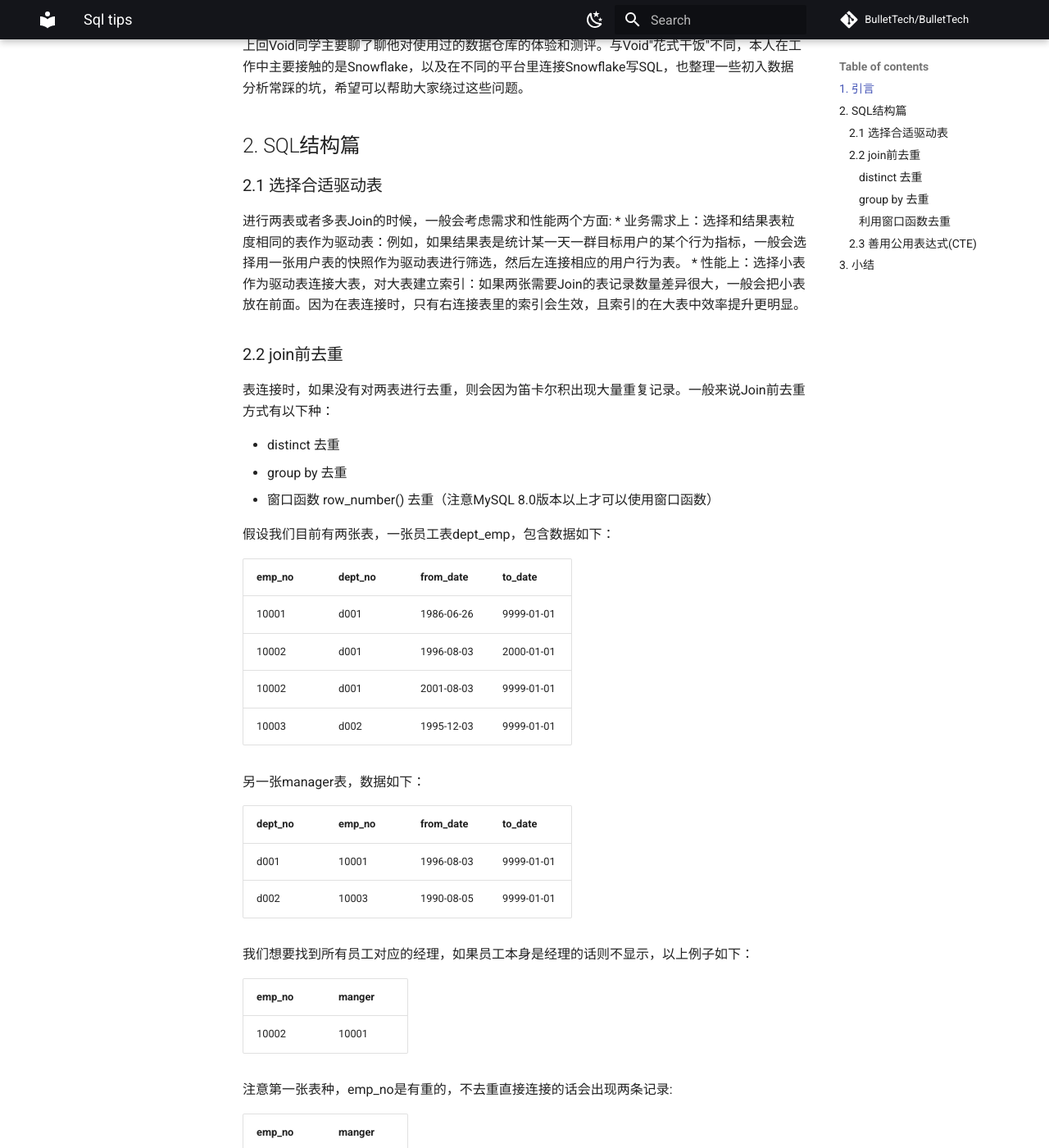
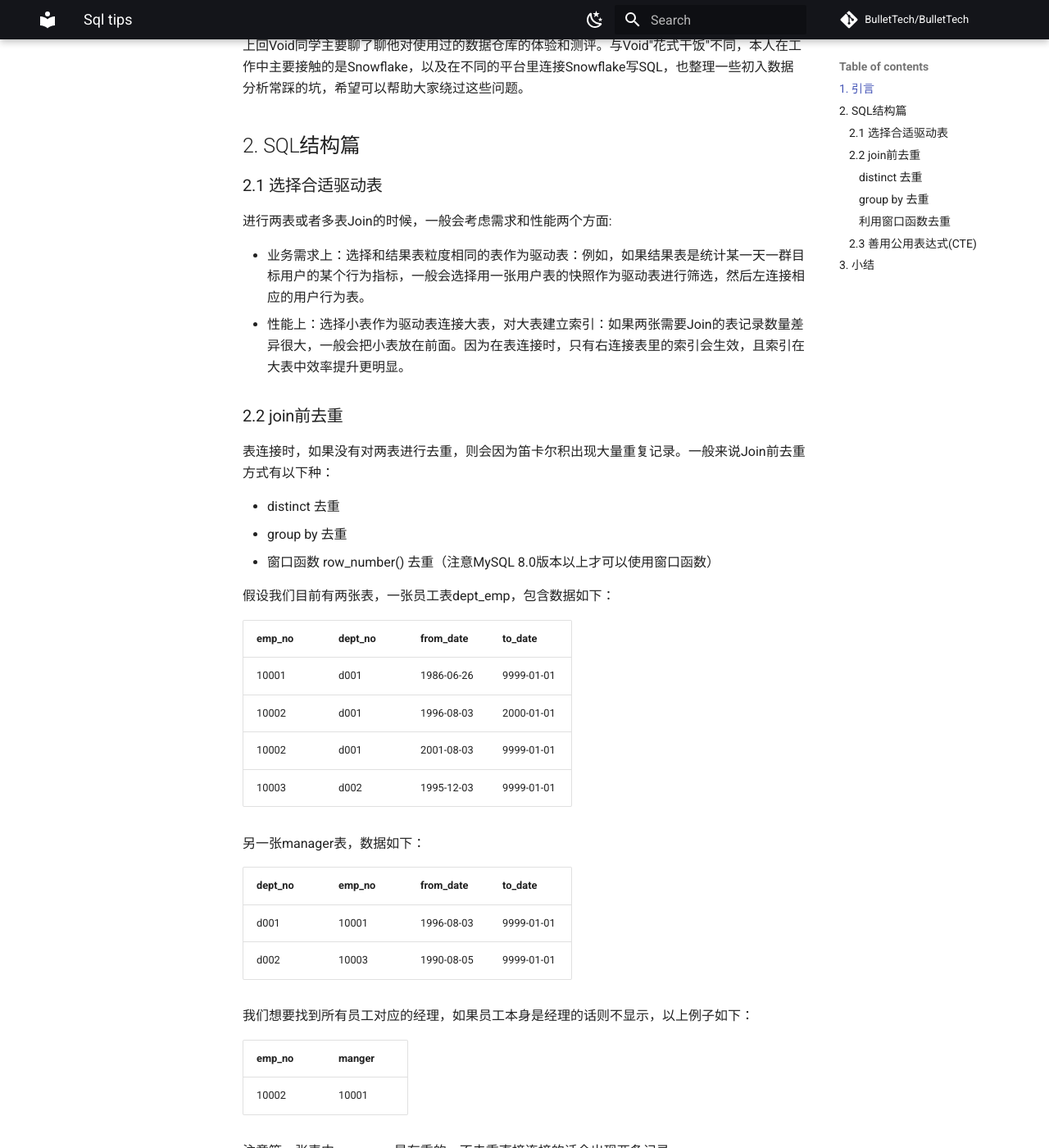
Before and after one commit to BulletTech/BulletTech, an MkDocs documentation site: the page built from docs/Main_Course/Data_Analytics/2021-08-27-SQL-tips-2.md, in a window 1280 px wide and 1400 px high, scrolled down 359 px. Shown: the whole window at 82% size. Built offline with MkDocs 1.6.1 and Material for MkDocs 9.7.7, drawn with Linux system fonts in a browser that asks for light colours; comment, search, counter and statistics services are not loaded; some of the changed text lies outside the part shown.

Commit message:
Update 2021-08-27-SQL-tips-2.md

```diff
--- a/docs/Main_Course/Data_Analytics/2021-08-27-SQL-tips-2.md
+++ b/docs/Main_Course/Data_Analytics/2021-08-27-SQL-tips-2.md
@@ -16,8 +16,9 @@
 ### 2.1 选择合适驱动表
 
 进行两表或者多表Join的时候，一般会考虑需求和性能两个方面:
+
 * 业务需求上：选择和结果表粒度相同的表作为驱动表：例如，如果结果表是统计某一天一群目标用户的某个行为指标，一般会选择用一张用户表的快照作为驱动表进行筛选，然后左连接相应的用户行为表。
-* 性能上：选择小表作为驱动表连接大表，对大表建立索引：如果两张需要Join的表记录数量差异很大，一般会把小表放在前面。因为在表连接时，只有右连接表里的索引会生效，且索引的在大表中效率提升更明显。
+* 性能上：选择小表作为驱动表连接大表，对大表建立索引：如果两张需要Join的表记录数量差异很大，一般会把小表放在前面。因为在表连接时，只有右连接表里的索引会生效，且索引在大表中效率提升更明显。
 
 
 ### 2.2 join前去重
@@ -50,7 +51,7 @@
 |--------|--------|
 | 10002  | 10001 |
 
-注意第一张表种，emp_no是有重的，不去重直接连接的话会出现两条记录:
+注意第一张表中，emp_no是有重的，不去重直接连接的话会出现两条记录:
 
 | emp_no | manger |
 |--------|--------|
@@ -127,6 +128,7 @@
 公用表达式（CTE）类似编程语言中的函数，可以用于提炼出本来需要出现多次的子查询语句，有效减少代码行数。
 
 除了让查询语句变得更加清爽整洁以外，公用表达式还可以实现递归这类"高级"查询功能。按照递归三要素：
+
 - 终止条件
 - 函数运行状态，每次运行都逐步逼近终止条件
 - 调用函数自身
```
